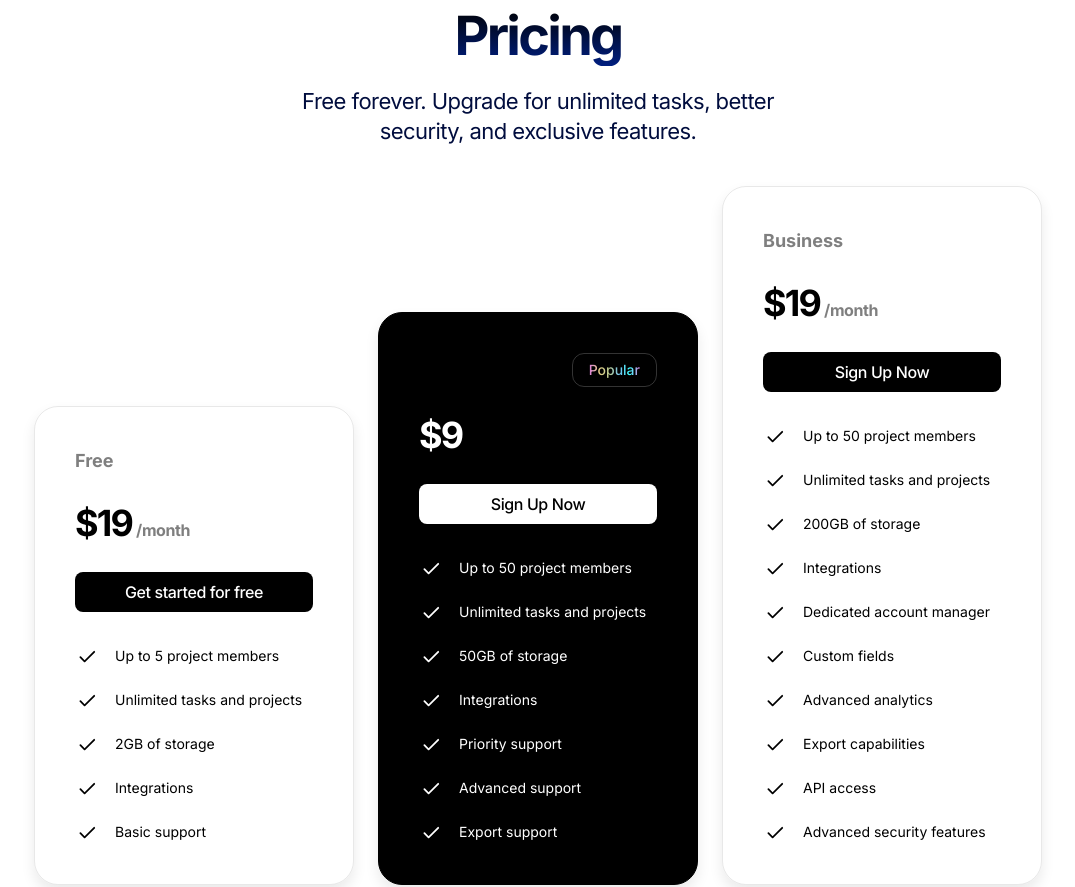
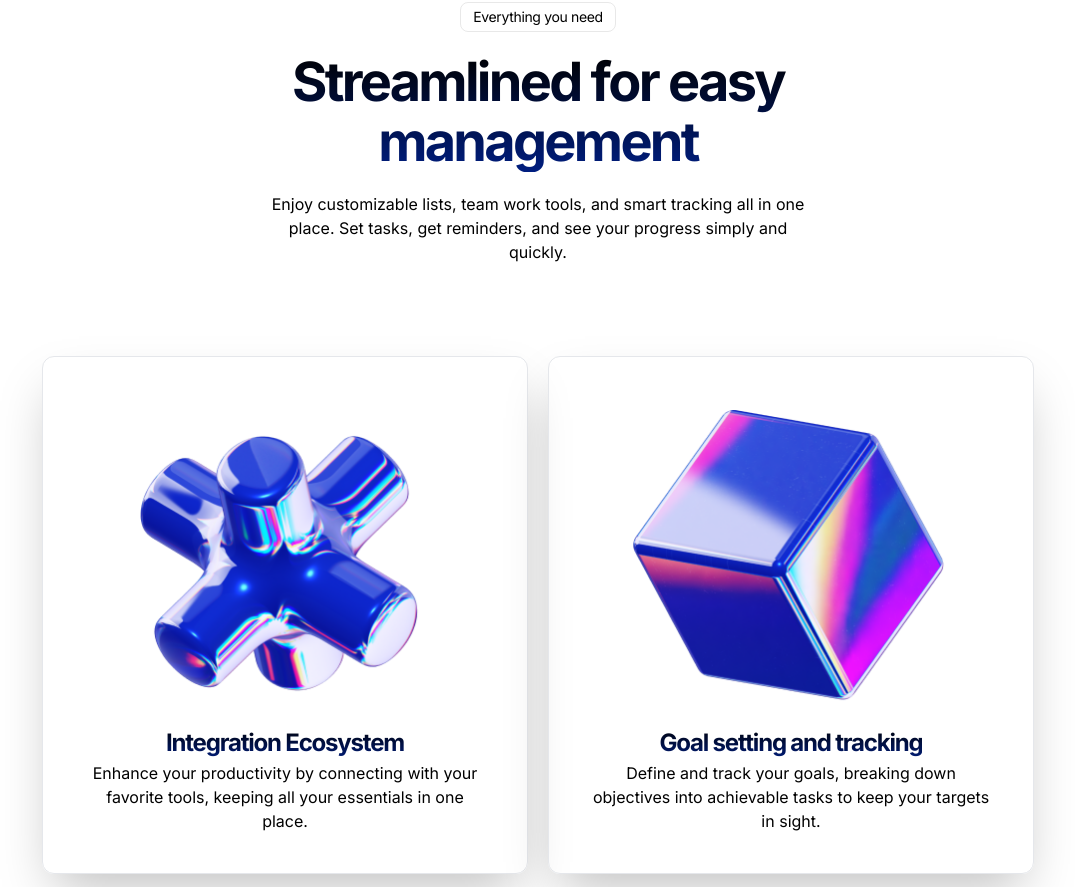
Before and after one commit to joseph-lang7/Light-SaaS-Landing-Page, a Next.js app: page / in a window 1280 px wide. Shown: the part 2673-3560 px from the top of the page, without its empty margins (102-1177 px from the left). Built offline with nearby package versions, Linux system fonts and the light colour scheme.

Commit message:
Implement everything you need section

```diff
--- a/src/app/globals.css
+++ b/src/app/globals.css
@@ -33,6 +33,9 @@
   .card {
     @apply p-10 rounded-3xl shadow-[0_7px_14px_#EAEAEA] border max-w-xs w-full mt-10 border-[#222222]/10;
   }
+  .card-title {
+    @apply text-center text-[24px] font-bold tracking-tighter bg-gradient-to-b from-black to-[#001E80] text-transparent bg-clip-text;
+  }
   .footer-link {
     @apply text-[#808080] hover:text-white transition-colors duration-300;
   }
--- a/src/app/page.tsx
+++ b/src/app/page.tsx
@@ -6,6 +6,7 @@ import { Pricing } from "@/sections/pricing/pricing";
 import { Testimonials } from "@/sections/testimonials/testimonials";
 import { CallToAction } from "@/sections/call-to-action/call-to-action";
 import { Footer } from "@/sections/footer/footer";
+import { EverythingYouNeed } from "@/sections/everything-you-need/everything-you-need";
 export default function Home() {
   return (
     <>
@@ -13,6 +14,7 @@ export default function Home() {
       <Hero />
       <LogoTicker />
       <ProductShowcase />
+      <EverythingYouNeed />
       <Pricing />
       <Testimonials />
       <CallToAction />
--- /dev/null
+++ b/src/sections/everything-you-need/components/feature-card.tsx
@@ -0,0 +1,19 @@
+import Image from "next/image";
+
+export const FeatureCard = ({
+  src,
+  title,
+  description,
+}: {
+  src: string;
+  title: string;
+  description: string;
+}) => {
+  return (
+    <div className="w-full rounded-xl border shadow-2xl p-[40px] flex flex-col items-center max-w-[486px] max-h-[538px]">
+      <Image src={src} alt="Pipe Figure" width={329} height={329} />
+      <h3 className="card-title">{title}</h3>
+      <p className="text-center">{description}</p>
+    </div>
+  );
+};
--- /dev/null
+++ b/src/sections/everything-you-need/everything-you-need.tsx
@@ -0,0 +1,42 @@
+import { Container } from "@/components/container/container";
+import pipeFigureImage from "@/assets/pipe-figure.png";
+import cubeImage from "@/assets/cube.png";
+import Image from "next/image";
+import { FeatureCard } from "./components/feature-card";
+export const EverythingYouNeed = () => {
+  return (
+    <section className="bg-white pb-[144px]">
+      <Container>
+        <div className="py-[92px]">
+          <div className="section-heading">
+            <div className="flex justify-center">
+              <div className="tag">Everything you need</div>
+            </div>
+            <h2 className="section-title mt-5">
+              Streamlined for easy management
+            </h2>
+            <p className="text-center max-w-[600px] mt-5">
+              Enjoy customizable lists, team work tools, and smart tracking all
+              in one place. Set tasks, get reminders, and see your progress
+              simply and quickly.
+            </p>
+          </div>
+        </div>
+        <div className="flex flex-col gap-5 lg:flex-row items-center lg:justify-center">
+          <FeatureCard
+            src={pipeFigureImage.src}
+            title="Integration Ecosystem"
+            description="Enhance your productivity by connecting with your favorite tools, keeping all your essentials in one place."
+          />
+          <FeatureCard
+            src={cubeImage.src}
+            title="Goal setting and tracking"
+            description="Define and track your goals, breaking down objectives into achievable tasks to keep your targets in sight."
+          />
+        </div>
+      </Container>
+    </section>
+  );
+};
+
+export default EverythingYouNeed;
--- a/src/sections/product-showcase/components/feature-card.tsx
+++ b/src/sections/product-showcase/components/feature-card.tsx
@@ -15,7 +15,7 @@ export const FeatureCard = ({
         <Icon className="size-6" />
       </div>
       <h3 className="font-bold text-[18px]">{title}</h3>
-      <p className="">{description}</p>
+      <p>{description}</p>
       <LearnMoreBtn />
     </div>
   );
```
Also changed, not shown: src/assets/cube.png (added), src/assets/pipe-figure.png (added).
